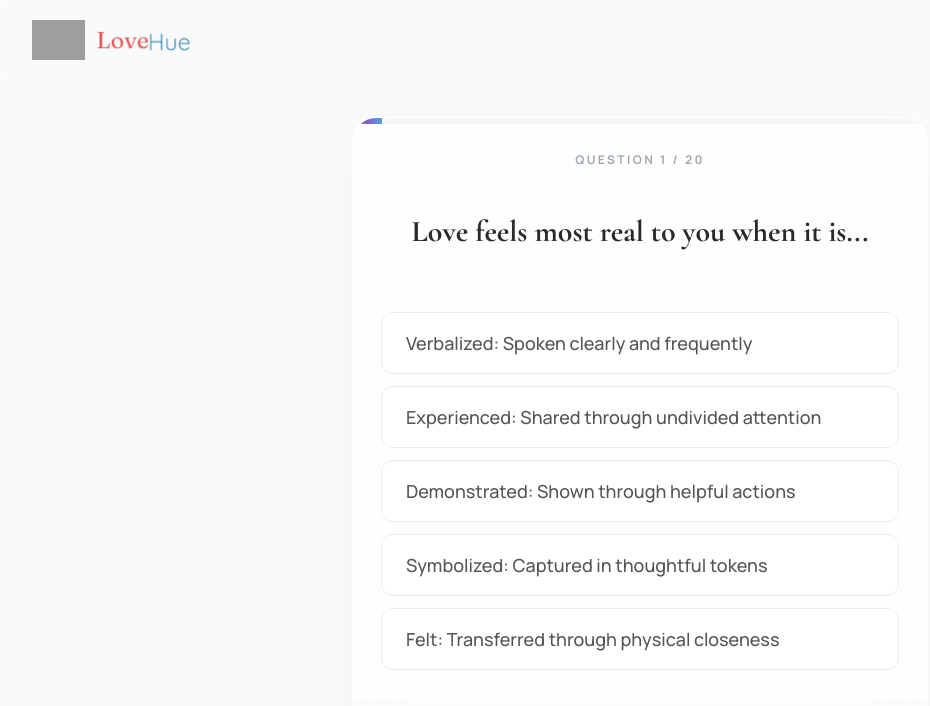
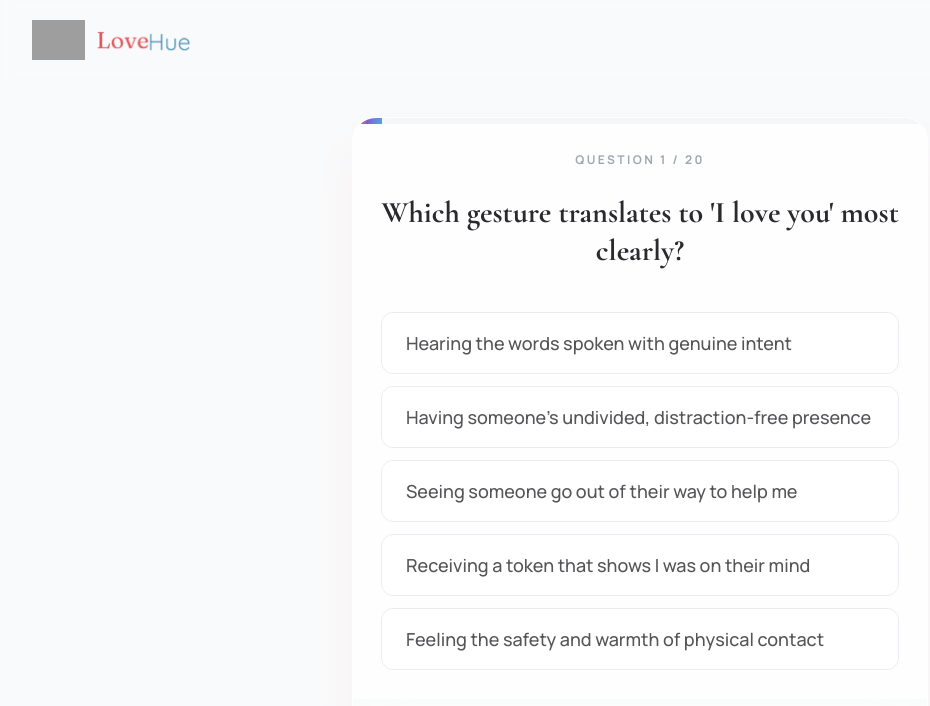
Before and after one commit to iverene/love-hue, a React (Vite) app in the folder frontend/: page /quiz in a window 1280 px wide. Shown: the top 706 px of the page, without its empty margins (0-930 px from the left). Built offline with nearby package versions, Linux system fonts and the light colour scheme; grey boxes are pictures that could not be loaded.

Commit message:
improved a question

```diff
--- a/frontend/src/pages/Questionnaire.jsx
+++ b/frontend/src/pages/Questionnaire.jsx
@@ -27,14 +27,14 @@ export default function Questionnaire() {
 
 const questions = [
   // --- SECTION 1: THE SPARK (Expression & Connection) ---
-  {
-    question: "Love feels most real to you when it is...",
+{
+    question: "Which gesture translates to 'I love you' most clearly?",
     options: [
-      "Verbalized: Spoken clearly and frequently",
-      "Experienced: Shared through undivided attention",
-      "Demonstrated: Shown through helpful actions",
-      "Symbolized: Captured in thoughtful tokens",
-      "Felt: Transferred through physical closeness"
+      "Hearing the words spoken with genuine intent",
+      "Having someone's undivided, distraction-free presence",
+      "Seeing someone go out of their way to help me",
+      "Receiving a token that shows I was on their mind",
+      "Feeling the safety and warmth of physical contact"
     ]
   },
   {
```
